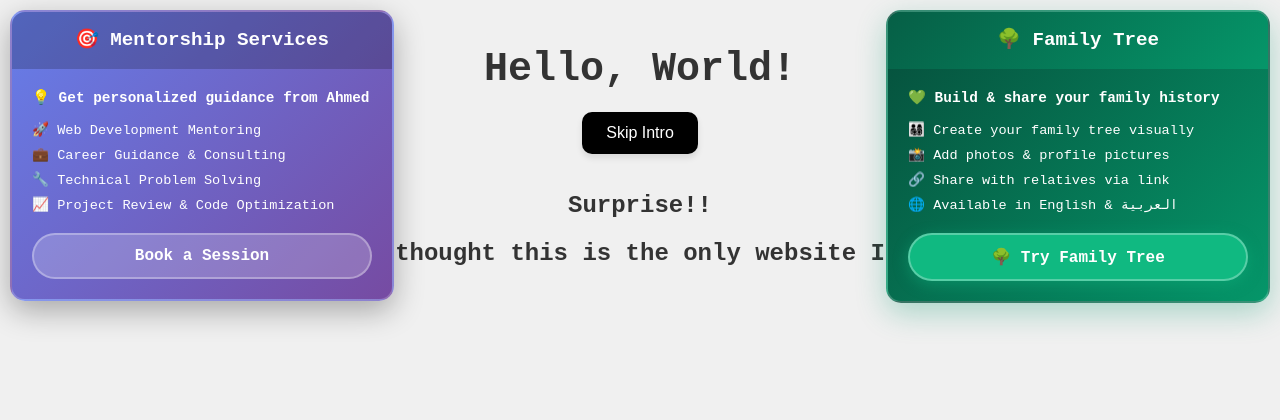
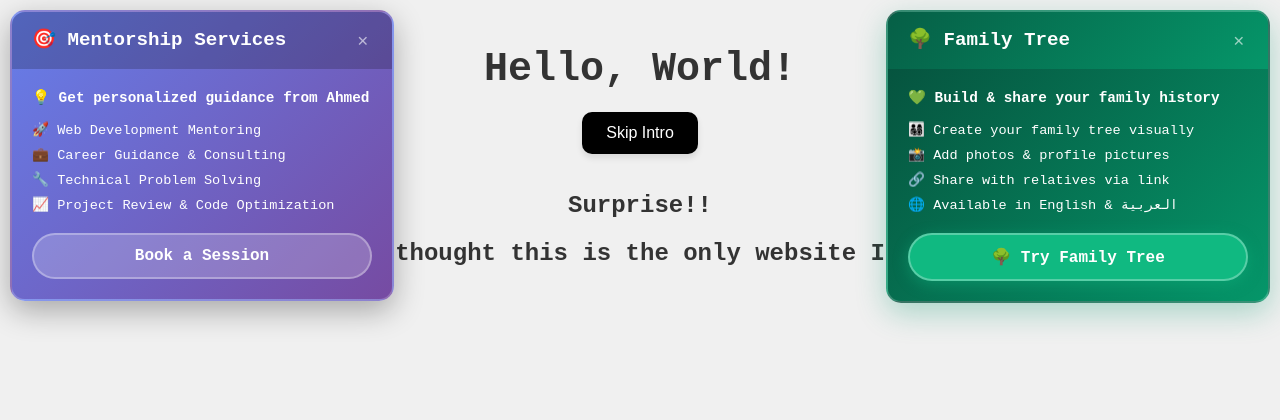
Before and after one commit to ahmed-bermawy/personal-website, a PHP site: page / in a window 1280 px wide. Shown: the top 420 px of the page. Run offline with PHP 8.4, Linux system fonts and the light colour scheme.

Commit message:
feat: ✕ close buttons on both cards

```diff
--- a/assets/css/styles.css
+++ b/assets/css/styles.css
@@ -82,6 +82,9 @@ button:active {
     background: rgba(0, 0, 0, 0.2);
     padding: 15px 20px;
     border-radius: 13px 13px 0 0;
+    display: flex;
+    justify-content: space-between;
+    align-items: center;
     text-align: center;
 }
 
@@ -271,3 +274,11 @@ button:active {
         right: 5px;
     }
 }
+
+.close-btn {
+    color: rgba(255,255,255,0.6); font-size: 1.1em;
+    cursor: pointer; padding: 0 4px; user-select: none;
+    transition: color 0.2s;
+    margin-left: auto;
+}
+.close-btn:hover { color: rgba(255,255,255,1); }
--- a/index.php
+++ b/index.php
@@ -5,13 +5,14 @@
     <meta http-equiv="X-UA-Compatible" content="IE=edge">
     <meta name="viewport" content="width=device-width, initial-scale=1.0">
     <title>Ahmed Bermawy</title>
-    <link rel="stylesheet" href="assets/css/styles.css?v=3">
+    <link rel="stylesheet" href="assets/css/styles.css?v=4">
 </head>
 <body>
     <!-- Mentorship Service Card (left side) -->
     <div id="mentorshipCard" class="mentorship-card">
         <div class="card-header">
             <h3>🎯 Mentorship Services</h3>
+            <span class="close-btn" onclick="closeCard("mentorshipCard")">✕</span>
         </div>
         <div class="card-content">
             <p>💡 <strong>Get personalized guidance from Ahmed</strong></p>
@@ -31,6 +32,7 @@
     <div id="familyTreeCard" class="family-tree-card">
         <div class="card-header tree-header">
             <h3>🌳 Family Tree</h3>
+            <span class="close-btn" onclick="closeCard("familyTreeCard")">✕</span>
         </div>
         <div class="card-content">
             <p>💚 <strong>Build & share your family history</strong></p>
@@ -60,5 +62,14 @@
     <script src="assets/js/mentorshipCard.js"></script>
     <script src="assets/js/familyTreeCard.js"></script>
     <script src="assets/js/main.js"></script>
+<script>
+function closeCard(id) {
+    var card = document.getElementById(id);
+    if (card) {
+        card.classList.remove("show");
+        card.classList.add("hide");
+    }
+}
+</script>
 </body>
 </html>
```
